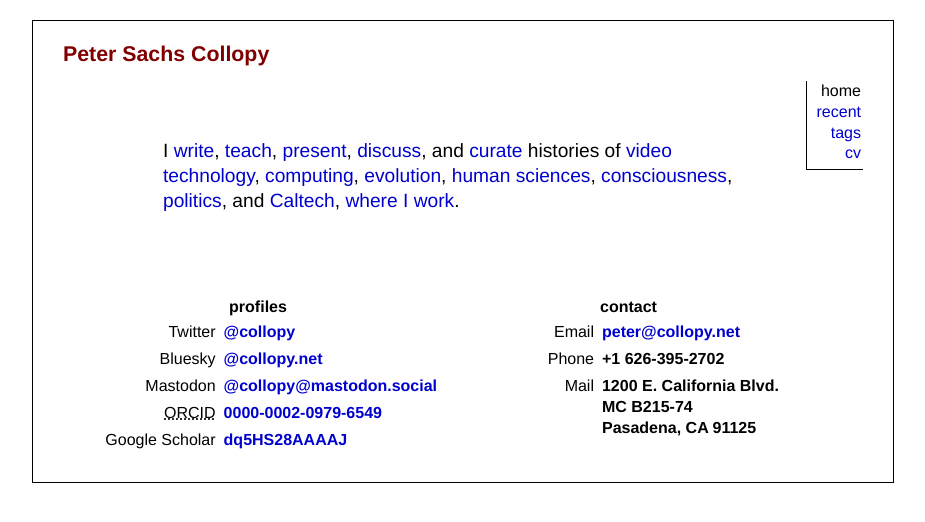
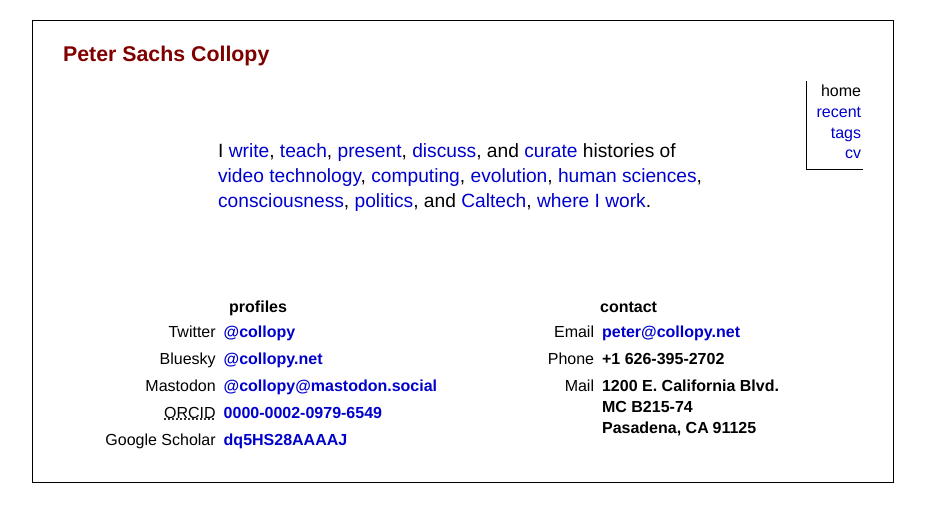
Before and after one commit to collopy/collopy.github.io, a Jekyll site: the page built from index.html, in a window 1280 px wide. Shown: the top 522 px of the page, without its empty margins (177-1102 px from the left). Built offline with Jekyll 4.4.1, drawn with Linux system fonts in a browser that asks for light colours.

Commit message:
Narrowing into paragraphs

```diff
--- a/css/home.css
+++ b/css/home.css
@@ -7,7 +7,7 @@ td {padding: 2px 3px;}
 
 @media screen
 {
-	p {font-size: larger; margin: 70px auto 40px; max-width: 600px;}
+	p {font-size: larger; margin: 70px auto 40px; max-width: 490px;}
 	#content {padding-bottom: 0;}
 }
 
```
Also changed, not shown: 1 other file.
